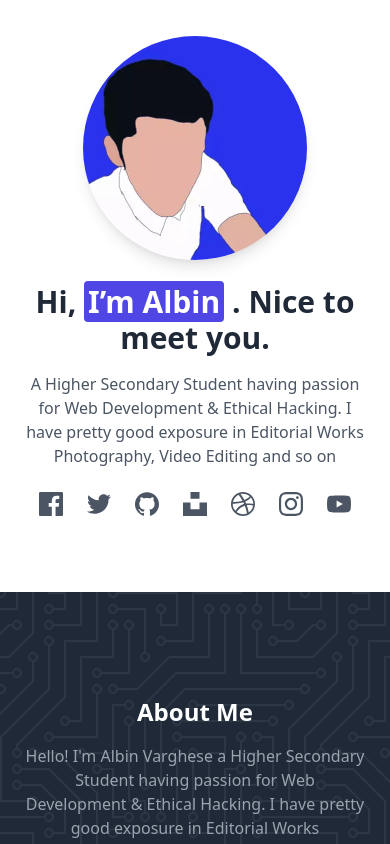
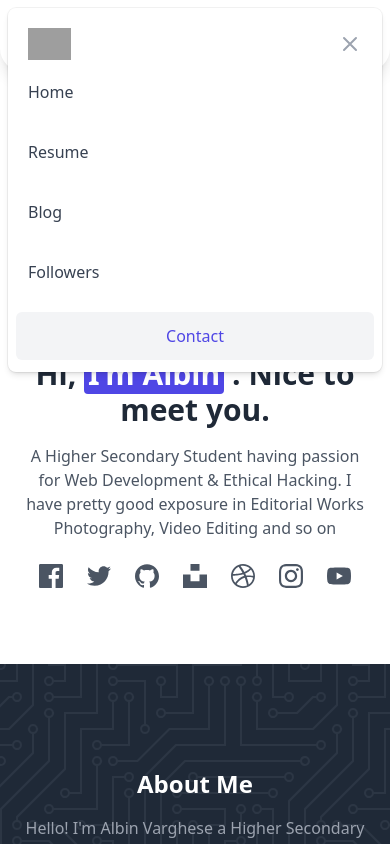
Before and after one commit to albinvar/portfolio-nuxt, a Nuxt app: page / in a window 390 px wide. Shown: the top 844 px of the page. Built offline with nearby package versions, Linux system fonts and the light colour scheme; grey boxes are pictures that could not be loaded.

Commit message:
add navbar

```diff
--- /dev/null
+++ b/components/NavbarComponent.vue
@@ -0,0 +1,76 @@
+<template>
+    <div
+      class="h-screen absolute top-0 inset-x-0 p-2 transition transform origin-top-right md:hidden"
+      @click.self="closeNavbar"
+    >
+      <div
+        class="rounded-lg shadow-md bg-white ring-1 ring-black ring-opacity-5 overflow-hidden"
+      >
+        <div class="px-5 pt-4 flex items-center justify-between">
+          <div>
+            <router-link to="/" @click="closeNavbar">
+              <img
+                class="h-8 w-auto"
+                src="https://tailwindui.com/img/logos/workflow-mark-indigo-600.svg"
+                alt=""
+              />
+            </router-link>
+          </div>
+          <div class="-mr-2">
+            <button
+              type="button"
+              class="bg-white rounded-md p-2 inline-flex items-center justify-center text-gray-400 hover:text-gray-500 hover:bg-gray-100 focus:outline-none focus:ring-2 focus:ring-inset focus:ring-indigo-500"
+              @click="closeNavbar"
+            >
+              <span class="sr-only">Close main menu</span>
+              <!-- Heroicon name: outline/x -->
+              <svg
+                class="h-6 w-6"
+                xmlns="http://www.w3.org/2000/svg"
+                fill="none"
+                viewBox="0 0 24 24"
+                stroke="currentColor"
+                aria-hidden="true"
+              >
+                <path
+                  stroke-linecap="round"
+                  stroke-linejoin="round"
+                  stroke-width="2"
+                  d="M6 18L18 6M6 6l12 12"
+                />
+              </svg>
+            </button>
+          </div>
+        </div>
+        <div
+          v-for="item in items"
+          :key="item.id"
+          class="px-2 pt-2 pb-3 space-y-1"
+        >
+          <NuxtLink
+            :to="item.link"
+            class="block px-3 py-2 rounded-md text-base font-medium text-gray-700 hover:text-gray-900 hover:bg-gray-50"
+            :class="{
+              'w-full px-5 py-3 text-center font-medium text-indigo-600 bg-gray-100 hover:bg-gray-200':
+                item.isMain,
+            }"
+            @click="closeNavbar"
+            >{{ item.name }}</NuxtLink
+          >
+        </div>
+      </div>
+    </div>
+</template>
+
+<script>
+export default {
+  name: 'NavbarComponent',
+  // eslint-disable-next-line vue/require-prop-types
+  props: ['show', 'items'],
+  methods: {
+    closeNavbar() {
+      this.$emit('close')
+    },
+  },
+}
+</script>
--- a/components/home/HeroComponent.vue
+++ b/components/home/HeroComponent.vue
@@ -169,25 +169,25 @@
 <script>
 export default {
   name: 'HeroComponent',
-  components: { },
+  components: {},
   data() {
     return {
-      animated: true
+      animated: true,
     }
   },
 
   methods: {
     animate() {
       this.animated = !this.animated
-    }
-
-  }
+    },
+  },
 }
 </script>
 
 <style scoped>
-.fade-enter-active, .fade-leave-active {
-  transition: opacity .5s;
+.fade-enter-active,
+.fade-leave-active {
+  transition: opacity 0.5s;
 }
 .fade-enter, .fade-leave-to /* .fade-leave-active below version 2.1.8 */ {
   opacity: 0;
--- /dev/null
+++ b/layouts/default.vue
@@ -0,0 +1,84 @@
+<template>
+  <!-- This example requires Tailwind CSS v2.0+ -->
+  <div class="relative bg-white h-screen">
+    <div class="mx-auto">
+      <div class="relative z-10 pb-4 bg-white sm:pb-16 md:pb-6 lg:w-full shadow-lg rounded-b-3xl animate__animated animate__slideInDown">
+        <svg class="hidden lg:block absolute h-full w-48 text-white transform translate-x-1/2" fill="currentColor" viewBox="0 0 100 100" preserveAspectRatio="none" aria-hidden="true">
+          <polygon points="50,0 100,0 50,100 0,100" />
+        </svg>
+
+        <div>
+          <div class="relative pt-4 px-4 sm:px-6 lg:px-8">
+            <nav class="relative flex items-center justify-between sm:h-10 lg:justify-start" aria-label="Global">
+              <div class="flex items-center flex-grow flex-shrink-0">
+                <div class="flex items-center justify-between w-full md:w-auto">
+                  <NuxtLink to="/" @click="closeNavbar">
+                    <span class="sr-only">Workflow</span>
+                    <img class="h-8 w-auto sm:h-10" src="https://tailwindui.com/img/logos/workflow-mark-indigo-600.svg" alt='logo'>
+                  </NuxtLink>
+                  <span class="lg:pl-4 text-xl text-gray-500 font-bold animate__animated animate__jackInTheBox animate__delay-1s">Albin Varghese</span>
+                  <div class="-mr-2 flex items-center md:hidden">
+                    <button type="button" @click="toggleShowNavbar" class="bg-white rounded-md p-2 inline-flex items-center justify-center text-gray-400 hover:text-gray-500 hover:bg-gray-100 focus:outline-none focus:ring-2 focus:ring-inset focus:ring-indigo-500" aria-expanded="false">
+                      <span class="sr-only">Open main menu</span>
+                      <!-- Heroicon name: outline/menu -->
+                      <svg class="h-6 w-6" xmlns="http://www.w3.org/2000/svg" fill="none" viewBox="0 0 24 24" stroke="currentColor" aria-hidden="true">
+                        <path stroke-linecap="round" stroke-linejoin="round" stroke-width="2" d="M4 6h16M4 12h16M4 18h16" />
+                      </svg>
+                    </button>
+                  </div>
+                </div>
+              </div>
+              <div v-for="item in items" :key="item.id" class="hidden md:block md:ml-10 md:pr-4 md:space-x-8 lg:block lg:ml-10 lg:pr-4 lg:space-x-8">
+                <NuxtLink :to="item.link" class="font-medium text-gray-500 hover:text-gray-900" :class="{ 'text-indigo-600 hover:text-indigo-500': item.isMain }">{{ item.name }}</NuxtLink>
+              </div>
+            </nav>
+          </div>
+
+          <!--
+            Mobile menu, show/hide based on menu open state.
+            Entering: "duration-150 ease-out"
+              From: "opacity-0 scale-95"
+              To: "opacity-100 scale-100"
+            Leaving: "duration-100 ease-in"
+              From: "opacity-100 scale-100"
+              To: "opacity-0 scale-95"
+          -->
+          <transition name="fade" enter-from-class="opacity-0 scale-95" enter-to-class="opacity-100 scale-100" leave-from-class="opacity-100 scale-100" leave-to-class="opacity-0 scale-95">
+            <NavbarComponent :show="show" :items="items" @close="toggleShowNavbar"/>
+          </transition>
+        </div>
+
+      </div>
+    </div>
+    <router-view/>
+    <Footer />
+  </div>
+</template>
+
+<script>
+export default {
+  name: 'App',
+  data() {
+    return {
+      show: false,
+      items: [
+        { link: '/', name: "Home", isMain: false },
+        { link: '/resume', name: "Resume", isMain: false },
+        { link: '/blog', name: "Blog", isMain: false },
+        { link: '/followers', name: "Followers", isMain: false },
+        { link: '/contact', name: "Contact", isMain: true },
+      ]
+    }
+  },
+
+  methods: {
+    toggleShowNavbar() {
+      this.show = !this.show
+    },
+
+    closeNavbar() {
+      this.show = false
+    }
+  }
+}
+</script>
--- a/pages/index.vue
+++ b/pages/index.vue
@@ -1,5 +1,7 @@
 <template>
-  <HeroComponent />
+  <div>
+    <HeroComponent />
+  </div>
 </template>
 
 <script>
```
Also changed, not shown: .eslintrc.js.
